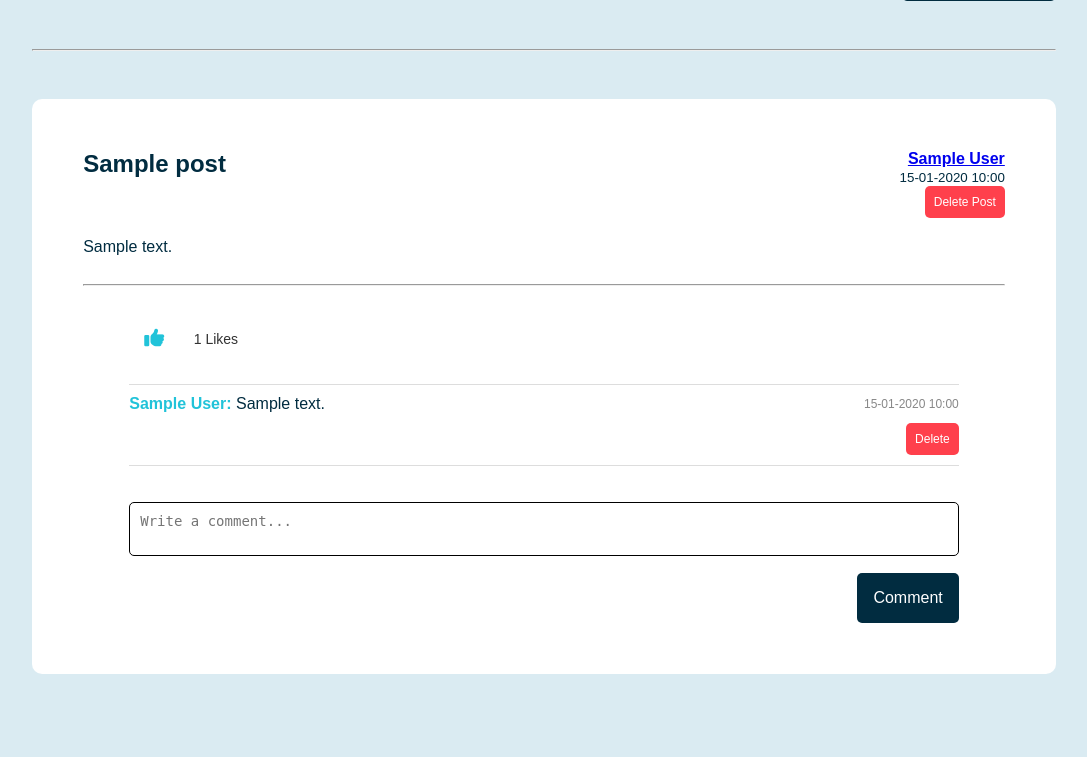
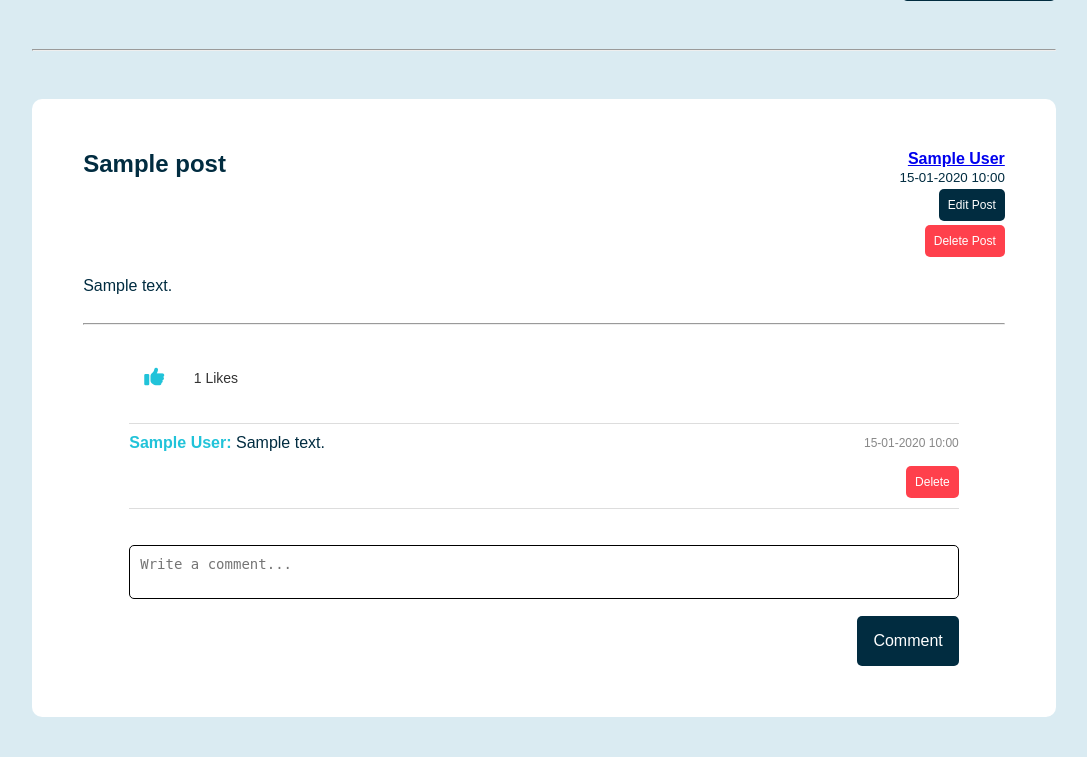
Before and after one commit to jodi-curtis/TechConnect, a Flask app: page / in a window 1280 px wide. Shown: the part 520-1277 px from the top of the page, without its empty margins (96-1183 px from the left). Run offline with Flask 3, Linux system fonts and the light colour scheme; a user stored in the database is signed in; tables that the repository leaves empty hold one stand-in row (values such as "Sample post"); some libraries are stand-ins or nearby versions.

Commit message:
Return to correct page when interacting with post and scroll to top of page button added

```diff
--- a/app.py
+++ b/app.py
@@ -353,6 +353,34 @@ def create_post():
     # Redirect to posts page
     return redirect(url_for('posts'))
 
+
+# Edit Post Page
+@app.route('/post/edit/<int:post_id>', methods=['GET', 'POST'])
+@login_required
+def edit_post(post_id):
+    # Get post by post id
+    post = Post.query.get_or_404(post_id)
+
+    if request.method == 'POST':
+        # Get post title from form
+        post.title = request.form.get('title') or post.title
+        # Get post content from form
+        post.content = request.form.get('content') or post.content
+
+        # Commit to Database
+        db.session.commit()
+
+        # Flash message
+        flash('Post updated successfully!')
+
+        # Redirect to Profile page for that user
+        return redirect(url_for('posts'))
+
+    # Render edit post page and pass post id
+    return render_template("edit_post.html", post=post)
+
+
+
 # Delete post
 @app.route('/delete_post/<int:post_id>', methods=['POST'])
 @login_required
--- a/static/css/style.css
+++ b/static/css/style.css
@@ -450,10 +453,26 @@ footer {
     padding: 0.5em;
     font-size: 12px;
     cursor: pointer;
+    margin-top: 0.3em;
 }
 
 .delete-button:hover {
     background-color: #c82333;
+}
+
+.edit-button {
+    background-color: #012c40;
+    color: white;
+    border: none;
+    border-radius: 5px;
+    padding: 0.5em;
+    font-size: 12px;
+    cursor: pointer;
+    margin-top: 0.3em;
+}
+
+.edit-button:hover {
+    background-color: #21c3d9;
 }
 
 /* No Comments Message */
@@ -810,12 +848,29 @@ footer {
         padding: 0.75em;
     }
 
+    .edit-button {
+        padding: 0.75em;
+    }
+
     .add-comment-form button {
         padding: 1em;
     }
 
     .tab .tablinks {
         font-size: 1em;
+    }
+
+    .user{
+        margin: 2% 0;
+    }
+
+    .user .friend-status .square-btn, .user .friend-status .square-btn:disabled{
+        width: 55px;
+        height: 55px;
+    }
+
+    .edit-profile-container {
+        margin: 1em auto;
     }
 
 }
--- a/static/js/script.js
+++ b/static/js/script.js
@@ -1,7 +1,32 @@
-function confirmDelete() {
-    return confirm("Are you sure you want to delete this post?");
+//-------------- SCROLL TO TOP OF PAGE BUTTON ---------------------
+// Get scroll to top button
+let mybutton = document.getElementById("backToTopBtn");
+
+// Show button when 20px down from the top of the page
+window.onscroll = function() {scrollFunction()};
+
+function scrollFunction() {
+  if (document.body.scrollTop > 20 || document.documentElement.scrollTop > 20) {
+    mybutton.style.display = "block";
+  } else {
+    mybutton.style.display = "none";
+  }
 }
 
+// On button click scroll to the top of page
+function topFunction() {
+  document.body.scrollTop = 0;
+  document.documentElement.scrollTop = 0;
+}
+
+
+//---------------------CONFIRM DELETE MESSAGE ------------------------
+function confirmDelete() {
+  return confirm("Are you sure you want to delete this post?");
+}
+
+
+//---------------------OPEN TABS  ----------------------------------
 function openSection(evt, sectionName) {
     var i, tabcontent, tablinks;
     tabcontent = document.getElementsByClassName("tabcontent");
--- a/templates/index.html
+++ b/templates/index.html
@@ -51,8 +51,14 @@
                     <!-- Time the post was created -->
                     <small>{{ post.timestamp.strftime('%d-%m-%Y %H:%M') }}</small>
 
+                    <br>
+
                     <!-- If current user created post -->
                     {% if post.user_id == current_user.id %}
+                        <!-- Edit button to allow user to edit post -->
+                        <a href="{{ url_for('edit_post', post_id = post.id) }}">
+                            <button type="button" class="edit-button">Edit Post</button>
+                        </a>
                         <!-- Delete button which shows javascript alert to ask user if they are sure they want to delete post -->
                         <form action="{{ url_for('delete_post', post_id=post.id) }}" method="POST" onsubmit="return confirmDelete();">
                             <input type="hidden" name="next" value="posts">
@@ -141,6 +147,8 @@
     <p>No Posts Found</p>
 {% endif %}
 
+<button onclick="topFunction()" id="backToTopBtn" title="Go to top"><i class="fa-solid fa-arrow-up fa-xl"></i></button>
+
 
 {% endblock%}
 {% block scripts %}
--- a/templates/profile.html
+++ b/templates/profile.html
@@ -68,9 +68,13 @@
                         </a>
                         <!-- Time the post was created -->
                         <small>{{ post.timestamp.strftime('%d-%m-%Y %H:%M') }}</small>
-
+                        <br>
                         <!-- If current user created post -->
                         {% if post.user_id == current_user.id %}
+                            <!-- Edit button to allow user to edit post -->
+                            <a href="{{ url_for('edit_post', post_id = post.id) }}">
+                                <button type="button" class="edit-button">Edit Post</button>
+                            </a>
                             <!-- Delete button which shows javascript alert to ask user if they are sure they want to delete post -->
                             <form action="{{ url_for('delete_post', post_id=post.id) }}" method="POST" onsubmit="return confirmDelete();">
                                 <input type="hidden" name="next" value="profile">
```
Also changed, not shown: other parts of static/css/style.css (+49 -6 lines), templates/edit_post.html (added, +26 -0 lines), templates/edit_profile.html (+5 -6 lines), static/images/image1.png (added).
